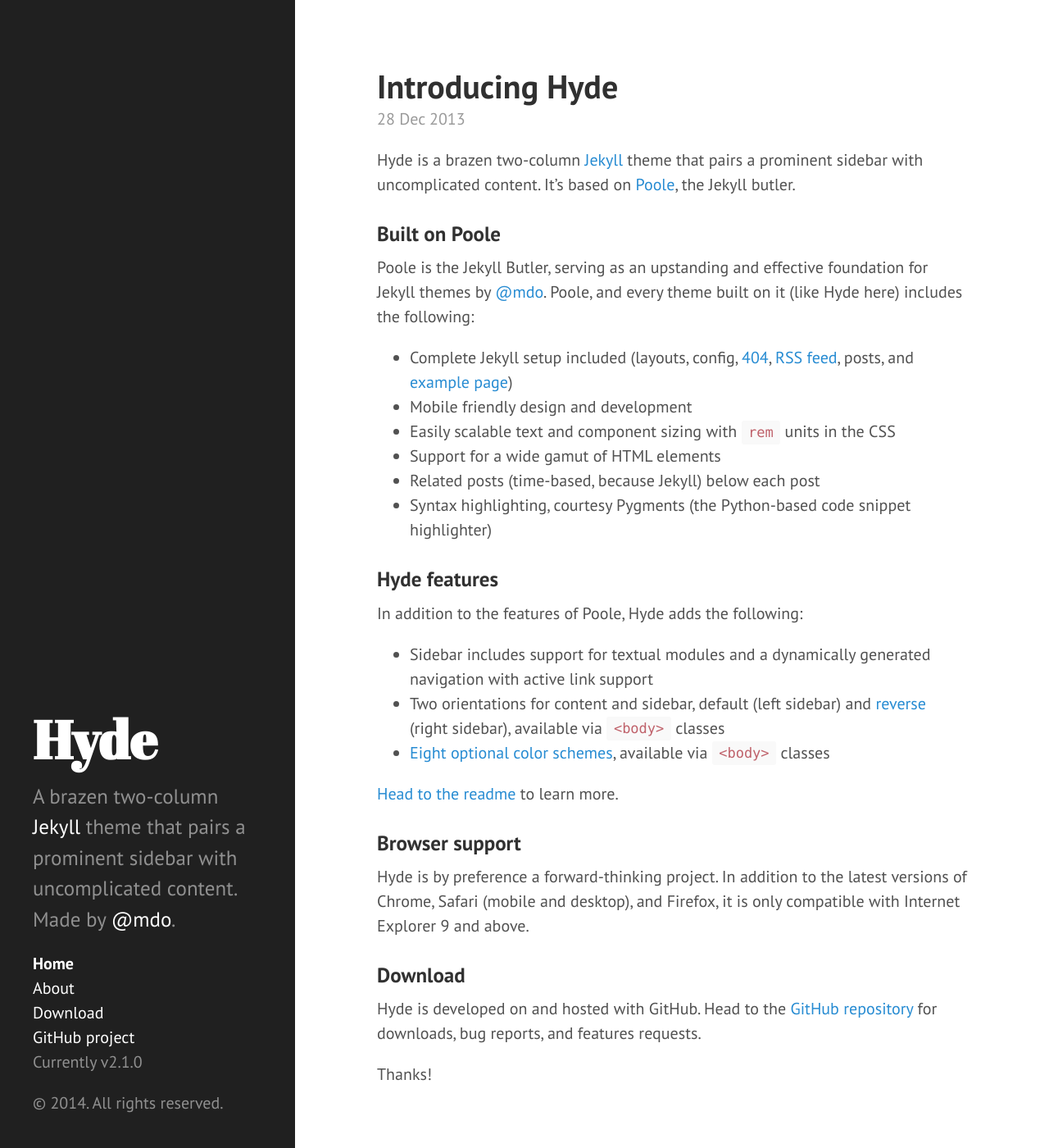
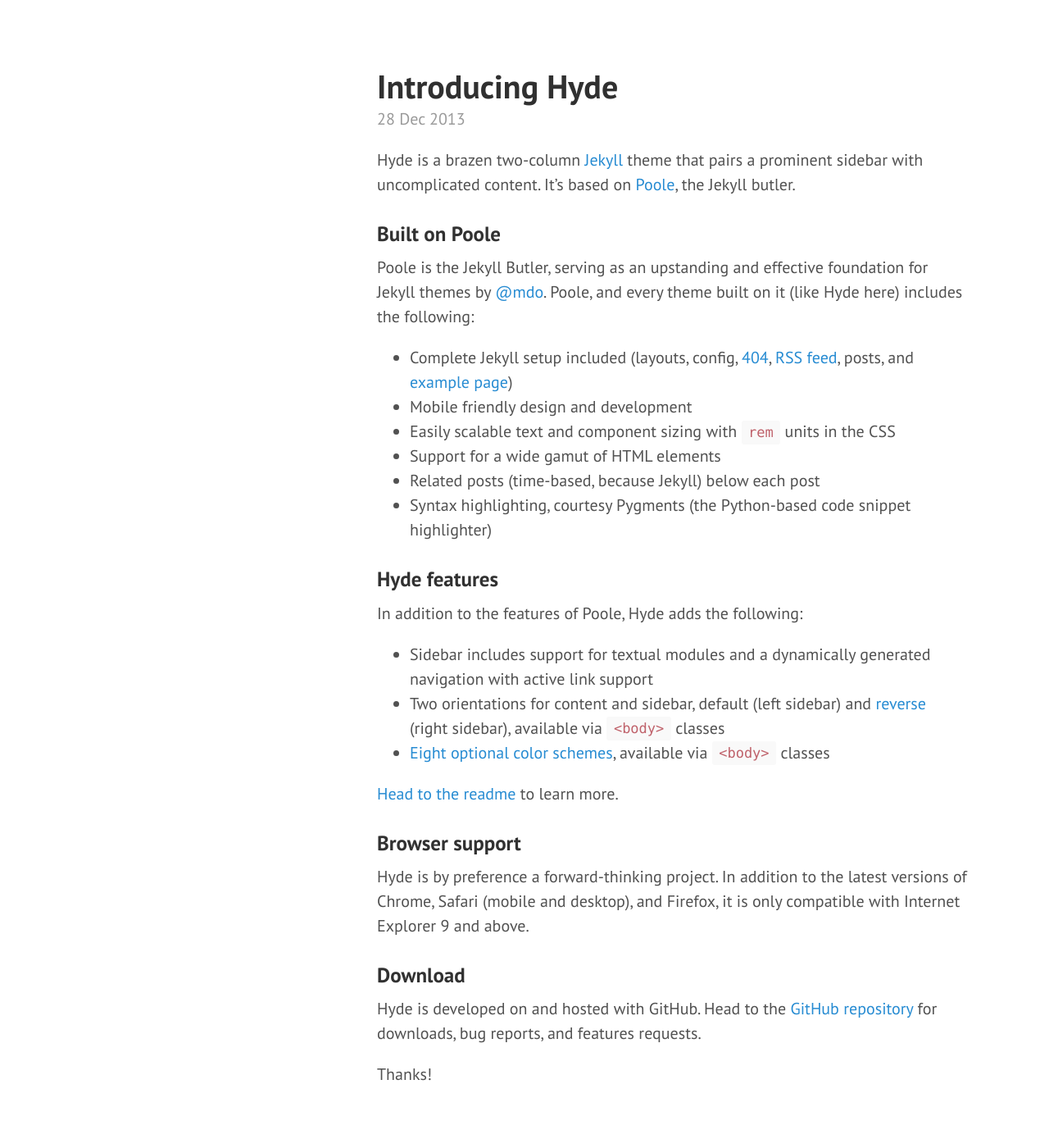
Before and after one commit to manysketches/manysketches.github.io, a Jekyll site: the page built from index.html, in a window 1280 px wide and 1400 px high. Shown: the whole window at 82% size. Built offline with Jekyll 4.4.1, drawn with Linux system fonts in a browser that asks for light colours; Markdown is read by kramdown in place of the engine named in the settings; the list of posts is cut into pages by our own code.

Commit message:
Cambio de color de fondo de la barra de navegación

```diff
--- a/public/css/hyde.css
+++ b/public/css/hyde.css
@@ -57,7 +57,7 @@ html {
   text-align: center;
   padding: 2rem 1rem;
   color: rgba(255,255,255,.5);
-  background-color: #202020;
+  background-color: #FFF;
 }
 @media (min-width: 48em) {
   .sidebar {
```
Also changed, not shown: README.md.
